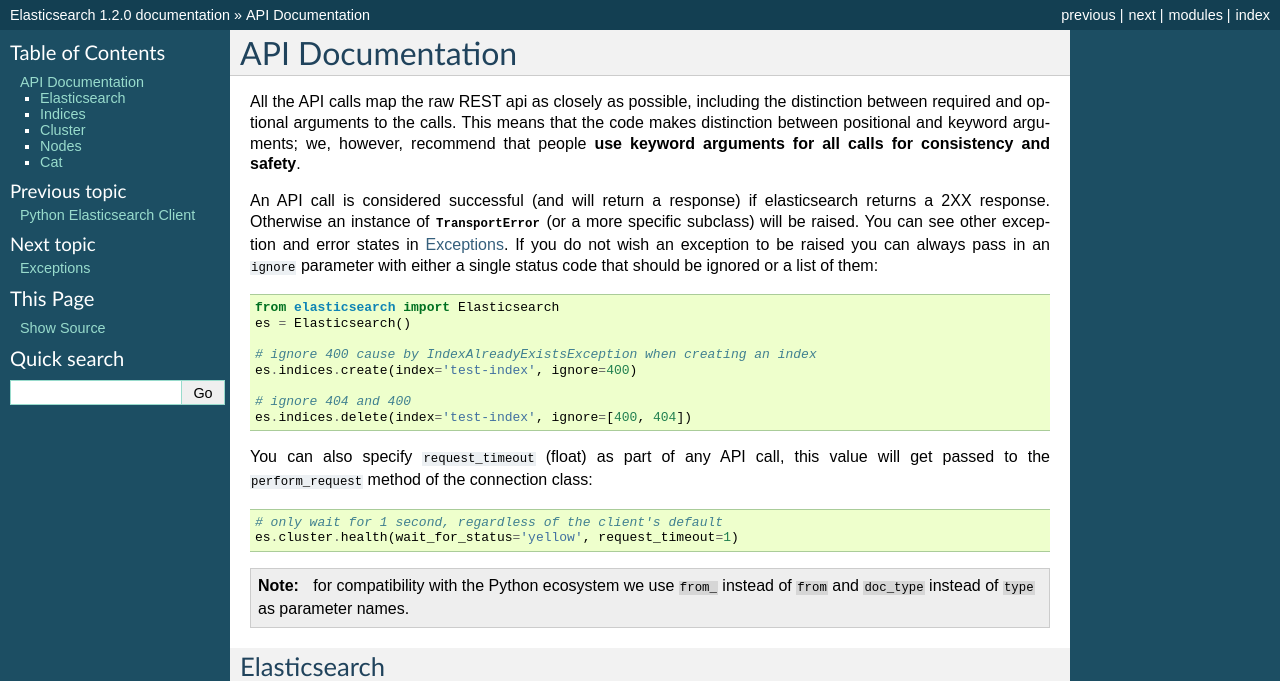
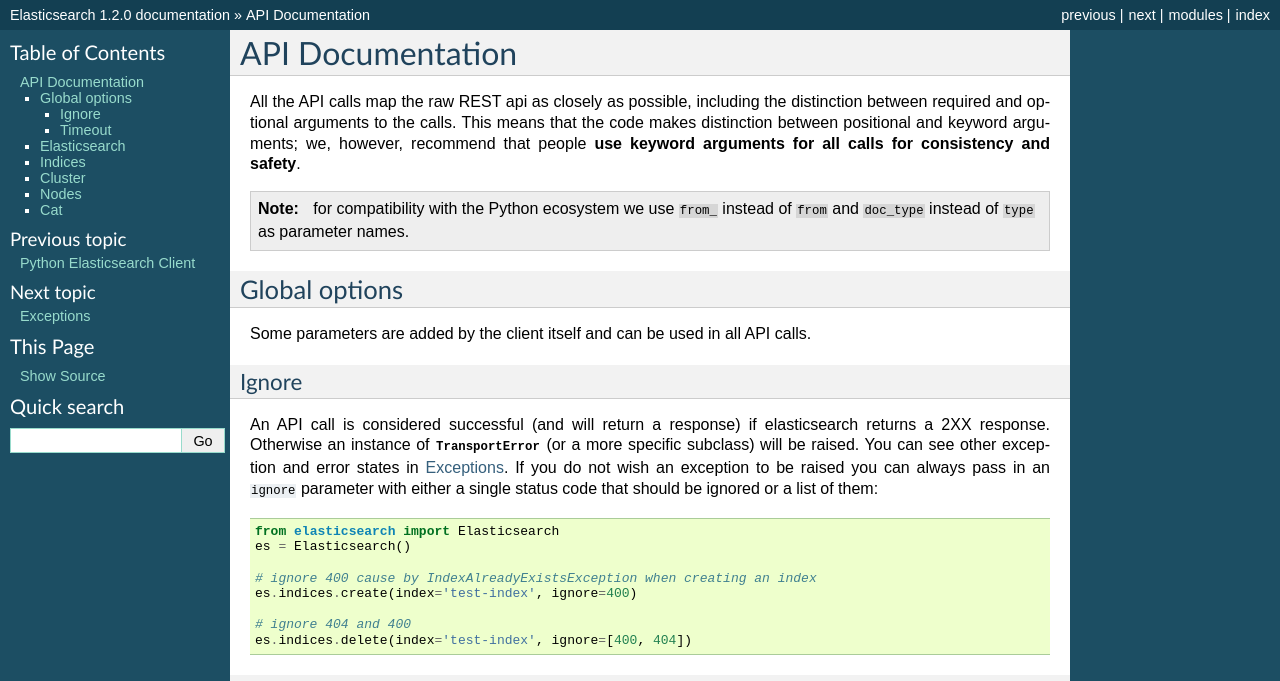
Before and after one commit to Logiclayer1111/elasticsearch, a Sphinx documentation site: the page built from docs/api.rst, in a window 1280 px wide and 1400 px high. Shown: the top 681 px of the window. Built offline with Sphinx 7.4.7, drawn with Linux system fonts in a browser that asks for light colours; some of the changed text lies outside the part shown.

Commit message:
Added better description of global parameters
Fixes #118

```diff
--- a/docs/api.rst
+++ b/docs/api.rst
@@ -8,6 +8,21 @@
 that the code makes distinction between positional and keyword arguments; we,
 however, recommend that people **use keyword arguments for all calls for
 consistency and safety**.
+
+.. note::
+
+    for compatibility with the Python ecosystem we use ``from_`` instead of
+    ``from`` and ``doc_type`` instead of ``type`` as parameter names.
+
+
+Global options
+--------------
+
+Some parameters are added by the client itself and can be used in all API
+calls.
+
+Ignore
+~~~~~~
 
 An API call is considered successful (and will return a response) if
 elasticsearch returns a 2XX response. Otherwise an instance of
@@ -26,17 +41,25 @@
     # ignore 404 and 400
     es.indices.delete(index='test-index', ignore=[400, 404])
 
-You can also specify ``request_timeout`` (float) as part of any API call, this
-value will get passed to the ``perform_request`` method of the connection
-class::
+
+Timeout
+~~~~~~~
+
+Global timeout can be set when constructing the client (see
+:class:`~elasticsearch.Connection`'s ``timeout`` parameter) or on a per-request
+basis using ``request_timeout`` (float value in seconds) as part of any API
+call, this value will get passed to the ``perform_request`` method of the
+connection class::
 
     # only wait for 1 second, regardless of the client's default
     es.cluster.health(wait_for_status='yellow', request_timeout=1)
 
 .. note::
 
-    for compatibility with the Python ecosystem we use ``from_`` instead of
-    ``from`` and ``doc_type`` instead of ``type`` as parameter names.
+    Some API calls also accept a ``timeout`` parameter that is passed to
+    Elasticsearch server. This timeout is internal and doesn't guarantee that the
+    request will end in the specified time.
+
 
 .. py:module:: elasticsearch
 
```
